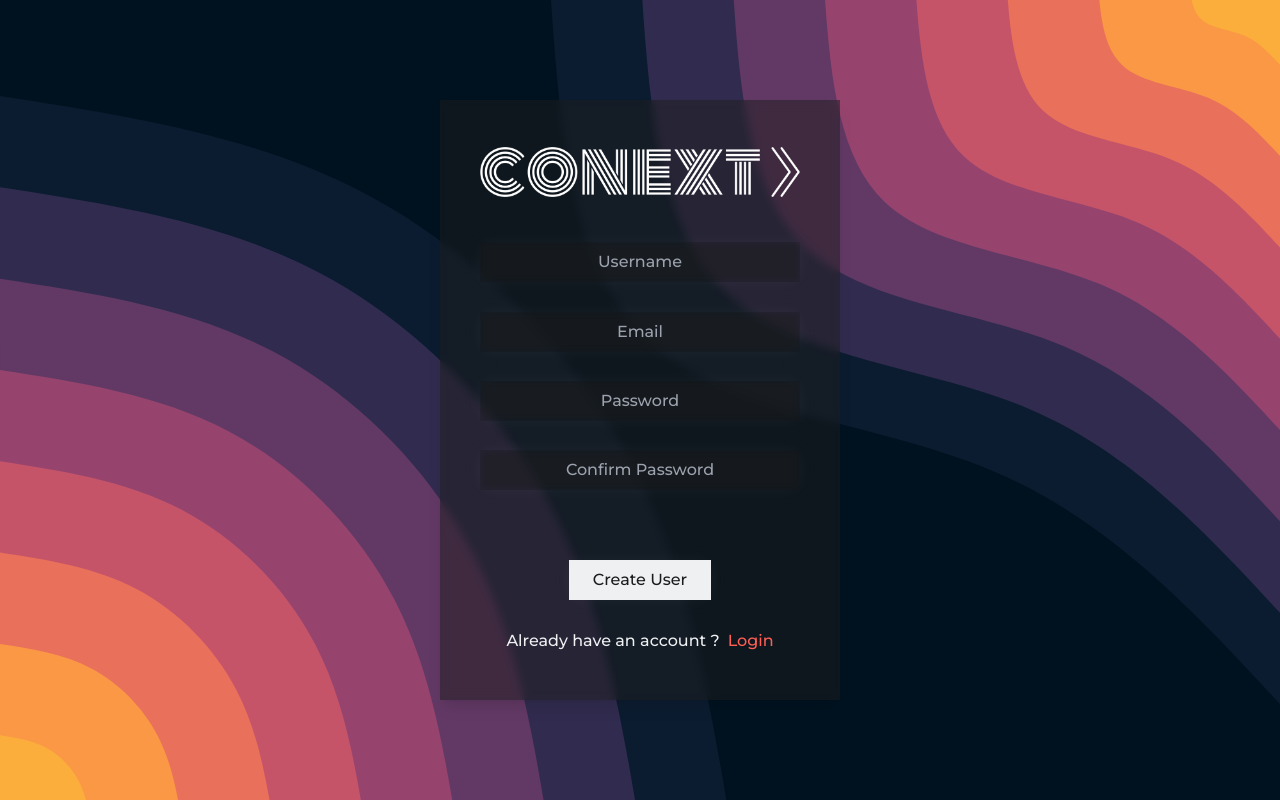
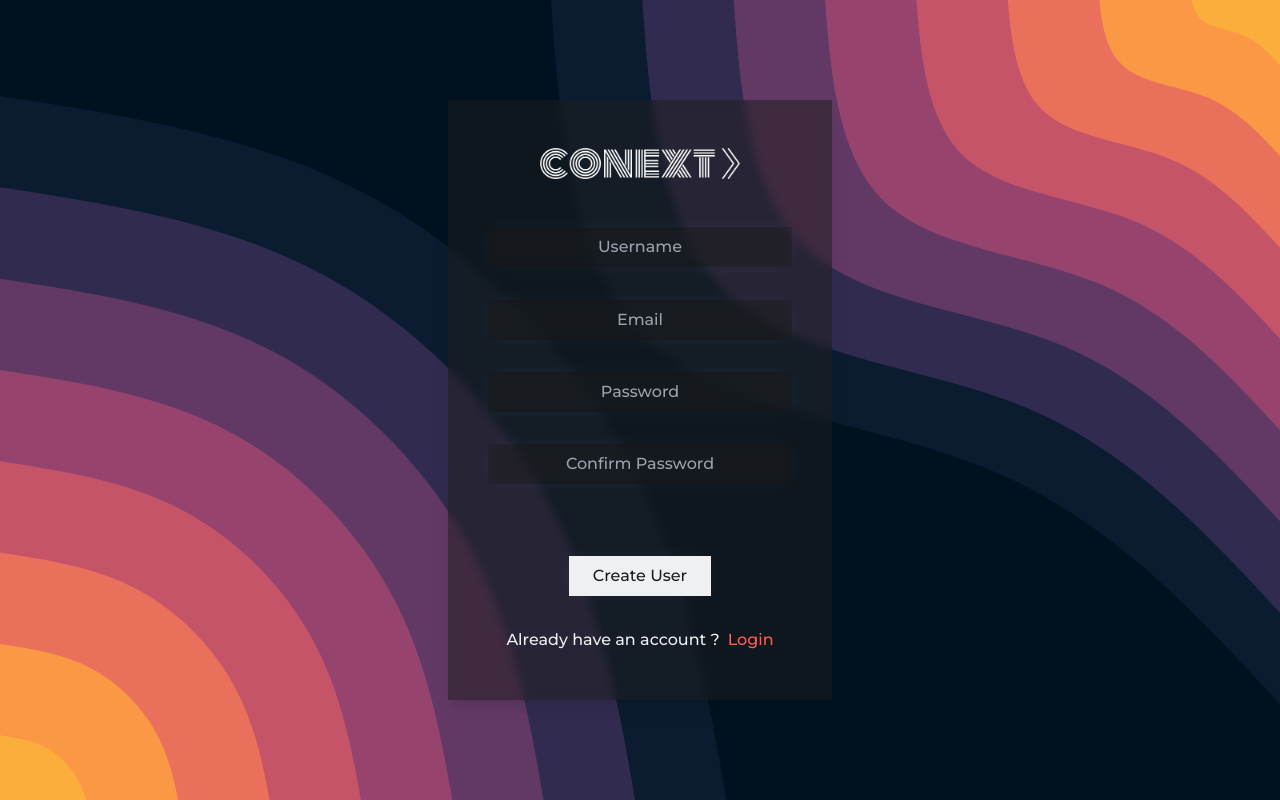
Before and after one commit to Rhitam-Banerjee/chatApp, a React (Vite) app in the folder public/: page /register in a window 1280 px wide. Built offline with nearby package versions, Linux system fonts and the light colour scheme.

Commit message:
UPDATE:Styles

```diff
--- a/public/src/pages/Login.jsx
+++ b/public/src/pages/Login.jsx
@@ -87,7 +87,7 @@ const Register = () => {
          p-10 min-w-min shadow-lg bg-highlight_transparent backdrop-blur-sm"
           >
             <div className="mb-4">
-              <img src={logoWhite} alt="Logo" className="max-w-xs" />
+              <img src={logoWhite} alt="Logo" className="w-[200px]" />
             </div>
             {loginFormVariables.map((inp) => {
               const { name, placeHolder, type } = inp;
--- a/public/src/pages/Register.jsx
+++ b/public/src/pages/Register.jsx
@@ -93,7 +93,7 @@ const Register = () => {
             className="absolute top-1/2 left-1/2 -translate-x-1/2 -translate-y-1/2 w-1/2 h-3/4 max-w-sm flex flex-col gap-4 justify-around items-center text-primary p-10 min-w-min shadow-lg bg-highlight_transparent backdrop-blur-sm"
           >
             <div className="mb-4">
-              <img src={logoWhite} alt="Logo" className="max-w-xs" />
+              <img src={logoWhite} alt="Logo" className="w-[200px]" />
             </div>
             {registerFormVariables.map((inp) => {
               const { name, placeHolder, type } = inp;
```
